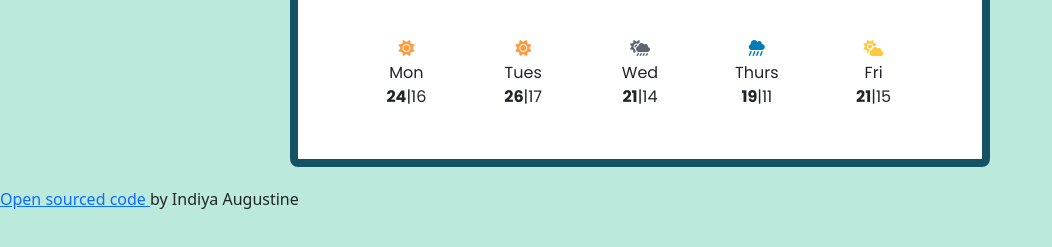
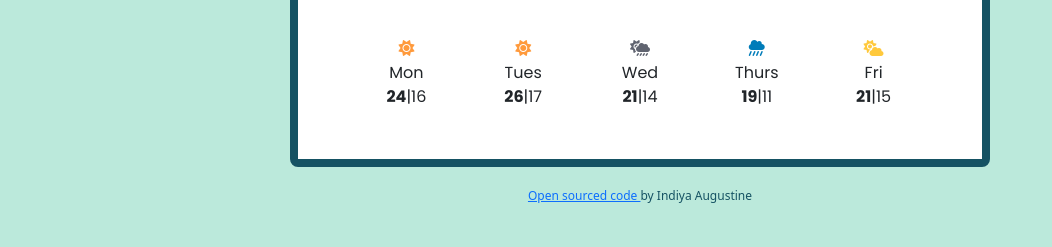
Before and after one commit to ilaug/weather-app-shecodes, a plain HTML site: page index.html in a window 1280 px wide. Shown: the part 389-636 px from the top of the page, without its empty margins (0-1052 px from the left). Drawn offline with nearby package versions, Linux system fonts and the light colour scheme.

Commit message:
Github link styling

```diff
--- a/src/style.css
+++ b/src/style.css
@@ -49,6 +49,11 @@
 .sun-cloud-icon {
   color: #ffc93c;
 }
+.sign-off {
+  color: #155263;
+  font-size: 12px;
+  text-align: center;
+}
 body {
   background-color: #bbe9db;
 }
```
